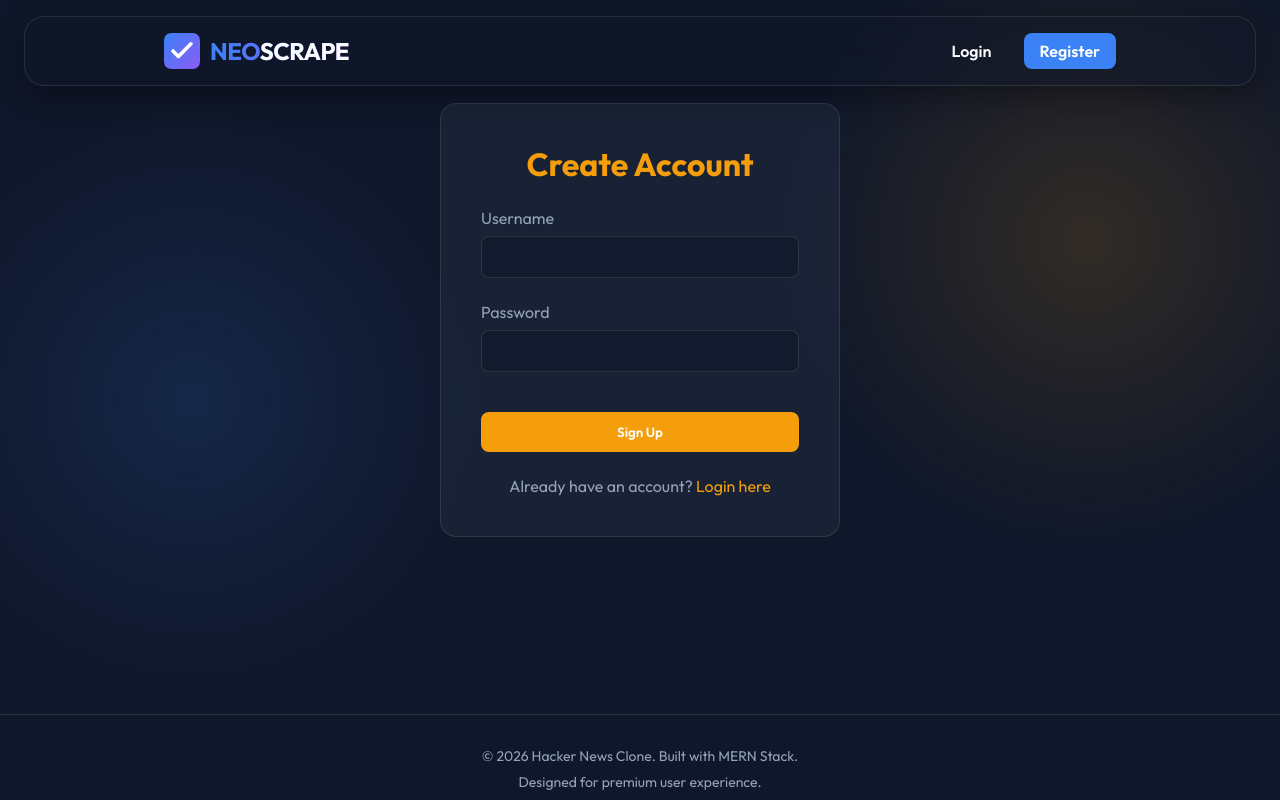
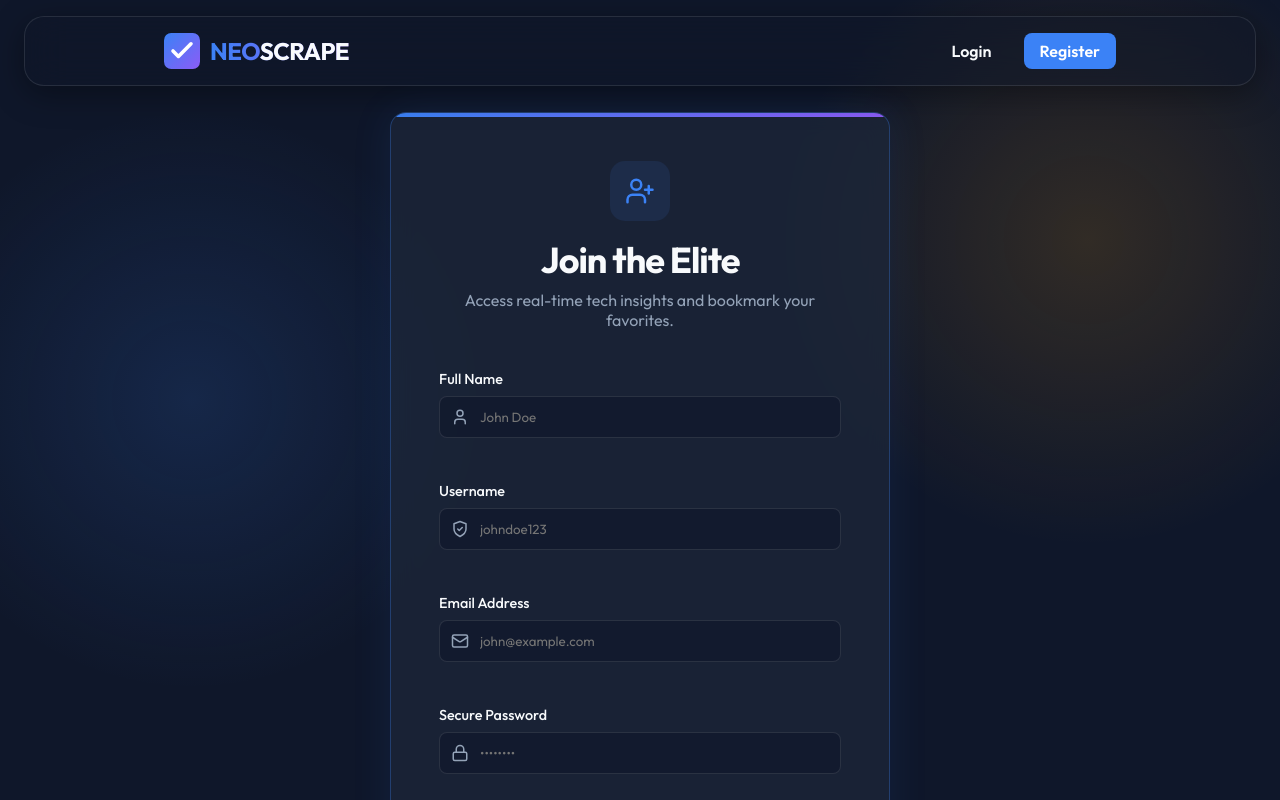
Before and after one commit to codexuttam/Dacby-tech-, a React (Vite) app in the folder hacker-news-clone/frontend/: page /register in a window 1280 px wide. Shown: the top 800 px of the page. Built offline with nearby package versions, Linux system fonts and the light colour scheme.

Commit message:
feat(frontend): Complete redesign of Register page with detailed fields and premium UI

```diff
--- a/hacker-news-clone/frontend/src/pages/Register.jsx
+++ b/hacker-news-clone/frontend/src/pages/Register.jsx
@@ -1,72 +1,228 @@
 import React, { useState, useContext } from 'react';
 import { useNavigate, Link } from 'react-router-dom';
 import { AuthContext } from '../context/AuthContext';
-import { motion } from 'framer-motion';
+import { motion, AnimatePresence } from 'framer-motion';
+import { User, Mail, Lock, ShieldCheck, ArrowRight, UserPlus } from 'lucide-react';
 
 const Register = () => {
-  const [username, setUsername] = useState('');
-  const [password, setPassword] = useState('');
+  const [formData, setFormData] = useState({
+    username: '',
+    email: '',
+    fullName: '',
+    password: ''
+  });
   const [error, setError] = useState('');
+  const [loading, setLoading] = useState(false);
   const { register } = useContext(AuthContext);
   const navigate = useNavigate();
 
+  const handleChange = (e) => {
+    setFormData({ ...formData, [e.target.name]: e.target.value });
+  };
+
   const handleSubmit = async (e) => {
     e.preventDefault();
-    if (password.length < 6) {
+    if (formData.password.length < 6) {
       setError('Password must be at least 6 characters long');
       return;
     }
+
+    setLoading(true);
+    setError('');
+
     try {
-      await register(username, password);
+      await register(formData.username, formData.email, formData.fullName, formData.password);
       navigate('/');
     } catch (err) {
-      setError(err.response?.data?.message || 'Registration failed');
+      setError(err.response?.data?.message || 'Registration failed. Try again.');
+    } finally {
+      setLoading(false);
     }
   };
 
   return (
-    <div style={{ display: 'flex', justifyContent: 'center', alignItems: 'center', minHeight: '60vh' }}>
+    <div style={{
+      display: 'flex',
+      justifyContent: 'center',
+      alignItems: 'center',
+      minHeight: '80vh',
+      padding: '2rem 0'
+    }}>
       <motion.div
-        initial={{ opacity: 0, scale: 0.9 }}
-        animate={{ opacity: 1, scale: 1 }}
+        initial={{ opacity: 0, y: 30 }}
+        animate={{ opacity: 1, y: 0 }}
+        transition={{ duration: 0.6, ease: "easeOut" }}
         className="glass-panel"
-        style={{ padding: '2.5rem', width: '100%', maxWidth: '400px' }}
+        style={{
+          padding: '3rem',
+          width: '100%',
+          maxWidth: '500px',
+          border: '1px solid rgba(59, 130, 246, 0.3)',
+          boxShadow: '0 0 40px rgba(59, 130, 246, 0.1)',
+          position: 'relative',
+          overflow: 'hidden'
+        }}
       >
-        <h2 style={{ fontSize: '2rem', marginBottom: '1.5rem', textAlign: 'center', color: 'var(--accent)' }}>Create Account</h2>
-        {error && <div style={{ background: 'rgba(239, 68, 68, 0.1)', color: '#ef4444', padding: '0.75rem', borderRadius: '8px', marginBottom: '1rem', textAlign: 'center' }}>{error}</div>}
-        <form onSubmit={handleSubmit}>
+        <div style={{
+          position: 'absolute',
+          top: 0,
+          left: 0,
+          width: '100%',
+          height: '4px',
+          background: 'linear-gradient(to right, #3b82f6, #8b5cf6)'
+        }} />
+
+        <div style={{ textAlign: 'center', marginBottom: '2.5rem' }}>
+          <motion.div
+            initial={{ scale: 0 }}
+            animate={{ scale: 1 }}
+            transition={{ delay: 0.3, type: "spring" }}
+            style={{
+              width: '60px',
+              height: '60px',
+              background: 'rgba(59, 130, 246, 0.1)',
+              borderRadius: '15px',
+              display: 'flex',
+              alignItems: 'center',
+              justifyContent: 'center',
+              margin: '0 auto 1rem'
+            }}
+          >
+            <UserPlus color="#3b82f6" size={30} />
+          </motion.div>
+          <h2 style={{
+            fontSize: '2.25rem',
+            fontWeight: 800,
+            letterSpacing: '-1px',
+            marginBottom: '0.5rem',
+            color: 'var(--text-main)'
+          }}>Join the Elite</h2>
+          <p style={{ color: 'var(--text-muted)' }}>Access real-time tech insights and bookmark your favorites.</p>
+        </div>
+
+        <AnimatePresence>
+          {error && (
+            <motion.div
+              initial={{ opacity: 0, height: 0 }}
+              animate={{ opacity: 1, height: 'auto' }}
+              exit={{ opacity: 0, height: 0 }}
+              style={{
+                background: 'rgba(239, 68, 68, 0.1)',
+                color: '#ef4444',
+                padding: '0.75rem 1rem',
+                borderRadius: '12px',
+                marginBottom: '1.5rem',
+                fontSize: '0.9rem',
+                border: '1px solid rgba(239, 68, 68, 0.2)',
+                display: 'flex',
+                alignItems: 'center',
+                gap: '8px'
+              }}
+            >
+              <ShieldCheck size={18} />
+              {error}
+            </motion.div>
+          )}
+        </AnimatePresence>
+
+        <form onSubmit={handleSubmit} style={{ display: 'flex', flexDirection: 'column', gap: '1.25rem' }}>
           <div className="form-group">
-            <label>Username</label>
+            <label style={{ color: 'var(--text-main)', fontSize: '0.9rem', fontWeight: 500 }}>Full Name</label>
+            <div style={{ position: 'relative' }}>
+              <User size={18} style={{ position: 'absolute', left: '12px', top: '50%', transform: 'translateY(-50%)', color: 'var(--text-muted)' }} />
               <input
                 type="text"
+                name="fullName"
                 className="form-control"
-              value={username}
-              onChange={(e) => setUsername(e.target.value)}
+                placeholder="John Doe"
+                style={{ paddingLeft: '40px' }}
+                value={formData.fullName}
+                onChange={handleChange}
                 required
               />
             </div>
+          </div>
+
           <div className="form-group">
-            <label>Password</label>
+            <label style={{ color: 'var(--text-main)', fontSize: '0.9rem', fontWeight: 500 }}>Username</label>
+            <div style={{ position: 'relative' }}>
+              <ShieldCheck size={18} style={{ position: 'absolute', left: '12px', top: '50%', transform: 'translateY(-50%)', color: 'var(--text-muted)' }} />
               <input
-              type="password"
+                type="text"
+                name="username"
                 className="form-control"
-              value={password}
-              onChange={(e) => setPassword(e.target.value)}
+                placeholder="johndoe123"
+                style={{ paddingLeft: '40px' }}
+                value={formData.username}
+                onChange={handleChange}
                 required
               />
             </div>
+          </div>
+
+          <div className="form-group">
+            <label style={{ color: 'var(--text-main)', fontSize: '0.9rem', fontWeight: 500 }}>Email Address</label>
+            <div style={{ position: 'relative' }}>
+              <Mail size={18} style={{ position: 'absolute', left: '12px', top: '50%', transform: 'translateY(-50%)', color: 'var(--text-muted)' }} />
+              <input
+                type="email"
+                name="email"
+                className="form-control"
+                placeholder="john@example.com"
+                style={{ paddingLeft: '40px' }}
+                value={formData.email}
+                onChange={handleChange}
+                required
+              />
+            </div>
+          </div>
+
+          <div className="form-group">
+            <label style={{ color: 'var(--text-main)', fontSize: '0.9rem', fontWeight: 500 }}>Secure Password</label>
+            <div style={{ position: 'relative' }}>
+              <Lock size={18} style={{ position: 'absolute', left: '12px', top: '50%', transform: 'translateY(-50%)', color: 'var(--text-muted)' }} />
+              <input
+                type="password"
+                name="password"
+                className="form-control"
+                placeholder="••••••••"
+                style={{ paddingLeft: '40px' }}
+                value={formData.password}
+                onChange={handleChange}
+                required
+              />
+            </div>
+          </div>
+
           <motion.button
-            whileHover={{ scale: 1.02 }}
+            whileHover={{ scale: 1.02, boxShadow: '0 0 20px rgba(59, 130, 246, 0.4)' }}
             whileTap={{ scale: 0.98 }}
             type="submit"
+            disabled={loading}
             className="btn btn-primary"
-            style={{ width: '100%', marginTop: '1rem', padding: '0.75rem', background: 'var(--accent)' }}
+            style={{
+              width: '100%',
+              marginTop: '1rem',
+              padding: '1rem',
+              fontSize: '1.1rem',
+              display: 'flex',
+              alignItems: 'center',
+              justifyContent: 'center',
+              gap: '10px',
+              background: 'linear-gradient(to right, #3b82f6, #8b5cf6)',
+              opacity: loading ? 0.7 : 1
+            }}
           >
-            Sign Up
+            {loading ? 'Initializing...' : (
+              <>
+                Create Account <ArrowRight size={20} />
+              </>
+            )}
           </motion.button>
         </form>
-        <div style={{ marginTop: '1.5rem', textAlign: 'center', color: 'var(--text-muted)' }}>
-          Already have an account? <Link to="/login" style={{ color: 'var(--accent)' }}>Login here</Link>
+
+        <div style={{ marginTop: '2rem', textAlign: 'center', color: 'var(--text-muted)' }}>
+          Already part of the network? <Link to="/login" style={{ color: '#3b82f6', fontWeight: 600 }}>Sign In</Link>
         </div>
       </motion.div>
     </div>
```
Lines whose indentation alone changed are shown as unchanged.
